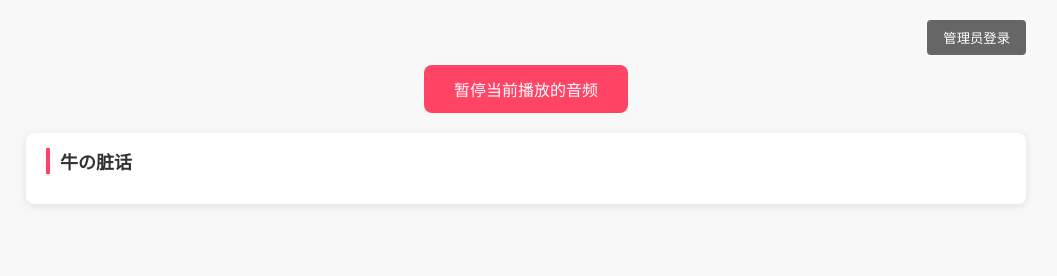
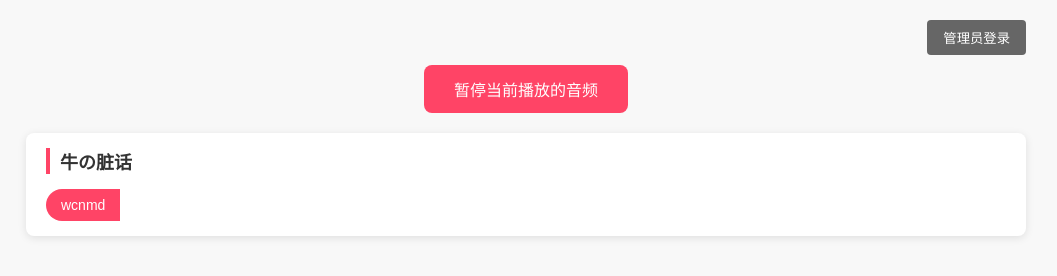
Before and after one commit to hermanbeach150xx-afk/laoniu, a plain HTML site: page index.html in a window 1280 px wide. Shown: the whole page, without its empty margins (114-1171 px from the left). Drawn offline with Linux system fonts and the light colour scheme.

Commit message:
Update index.html

```diff
--- a/index.html
+++ b/index.html
@@ -214,13 +214,17 @@
         // 默认内容：直接引用仓库里的音频URL，无需Base64
        const DEFAULT_DATA = {
   "sections": [
-                "牛の脏话",
-
+    "牛の脏话"
   ],
   "buttons": [
+    {
+      "id": "1766844576503",
+      "section": "牛の脏话",
+      "text": "wcnmd",
+      "audioUrl": "https://raw.githubusercontent.com/hermanbeach150xx-afk/laoniu/main/audio/wcnmd.mp3"
+    }
   ]
 };
-
         // ------------- 全局变量 -------------
         let currentAudio = null;
         let isAdmin = false;
```
Lines whose indentation alone changed are shown as unchanged.
